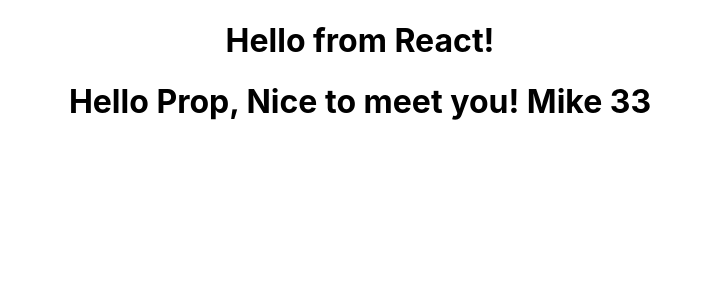
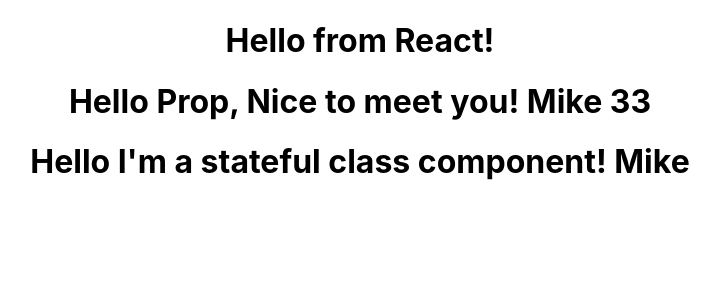
Before and after one commit to rpf13/react-playground, a React (Create React App) app in the folder my-app/: page / in a window 1280 px wide. Shown: the top 300 px of the page, without its empty margins (280-1000 px from the left). Built offline with nearby package versions, Linux system fonts and the light colour scheme.

Commit message:
Add class component section

```diff
--- a/my-app/src/App.js
+++ b/my-app/src/App.js
@@ -2,6 +2,7 @@
 import './App.css';
 import FunctionalGreeting from './components/FunctionalGreetings';
 import FunctionalGreetingWithProps from './components/FunctionalGreetingsWithProps';
+import StatefulGreeting from './components/StatefulGreeting';
 
 function App() {
   return (
@@ -9,6 +10,8 @@
       <FunctionalGreeting />
       {/* adding multiple props, separated by space */}
       <FunctionalGreetingWithProps greeting="Nice to meet you!" name="Mike" age="33" />
+      {/* Using a prop in the classful state component */}
+      <StatefulGreeting greeting="I'm a stateful class component!" name="Mike" />
     </div>
   );
 }
--- /dev/null
+++ b/my-app/src/components/StatefulGreeting.js
@@ -0,0 +1,9 @@
+import React from "react";
+
+class StatefulGreeting extends React.Component {
+    render() {
+        return <h1>Hello {this.props.greeting} {this.props.name}</h1>
+    }
+}
+
+export default StatefulGreeting;
```
